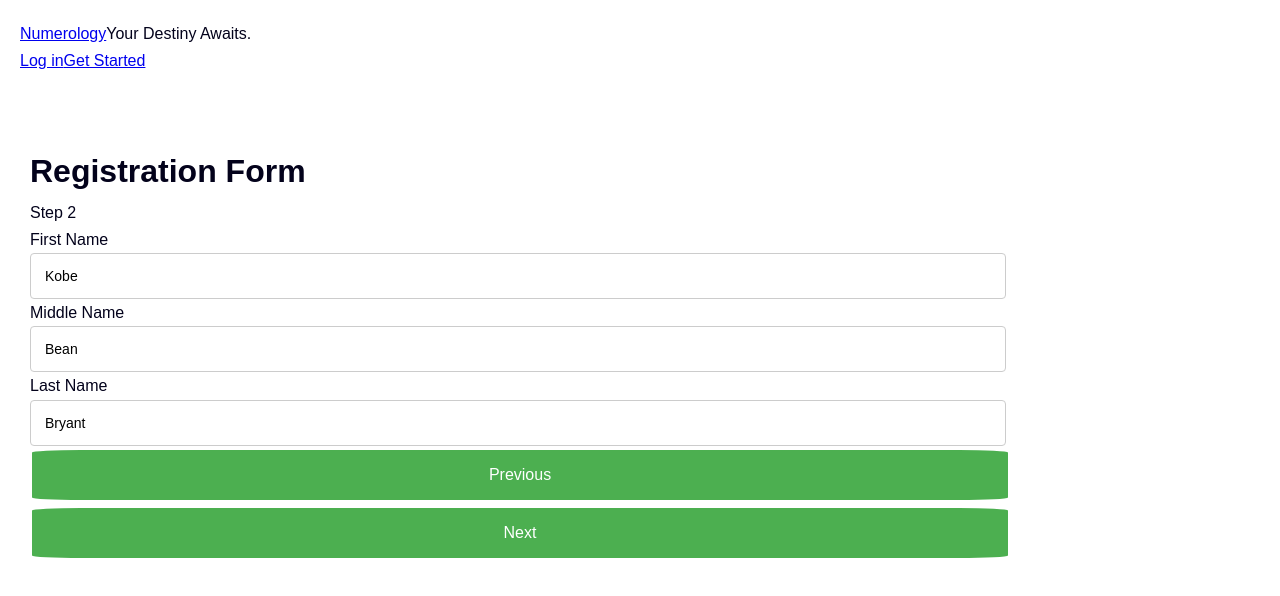
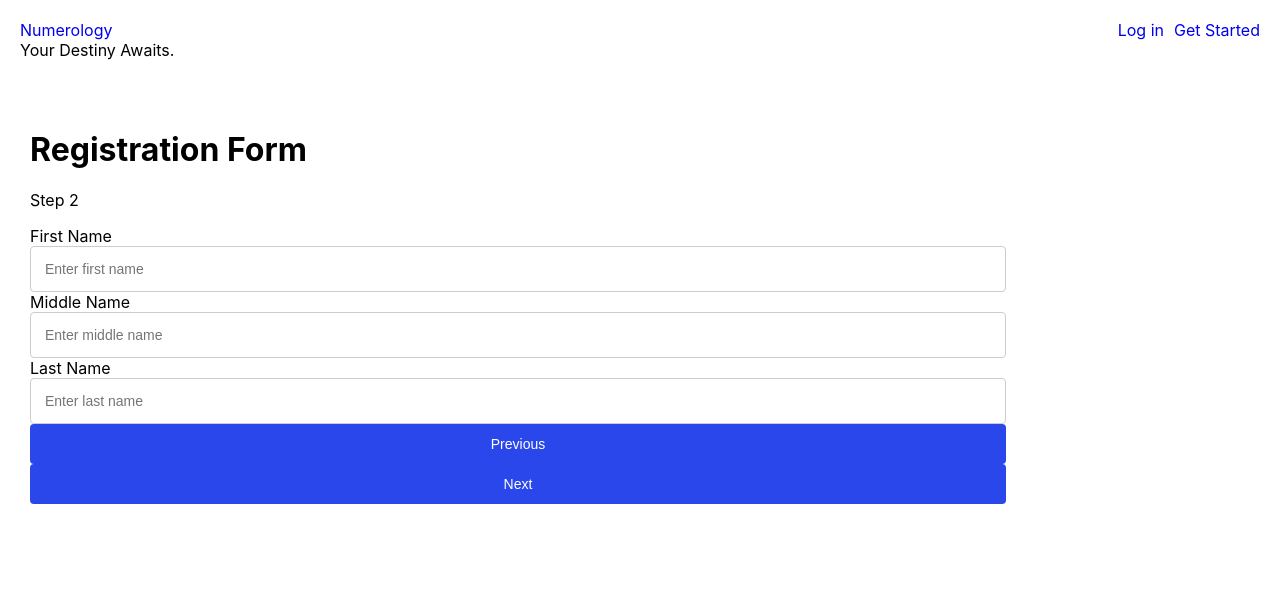
Before and after one commit to matrayu/numerology-server, a React (Create React App) app in the folder client/: page /register in a window 1280 px wide. Both pictures are taken after a click on the button "Next". Shown: the top 596 px of the page. Built offline with nearby package versions, Linux system fonts and the light colour scheme.

Commit message:
Begin styling of front end

```diff
--- a/client/src/components/Header/Header.css
+++ b/client/src/components/Header/Header.css
@@ -1,4 +1,25 @@
-.nav {
+.Header {
+    height: 40px;
+    display: flex;
+    align-items: normal;
+    justify-content: space-between;
+}
+
+.Header .group_left {
+    display: grid;
+}
+
+.Header .group_right a {
+    padding-left: 10px;
+    text-decoration: none;
+}
+
+.Header .group_left a {
+    text-decoration: none;
+}
+
+
+/* .nav {
     height: 40px;
     display: flex;
     align-items: normal;
@@ -18,6 +39,8 @@
 .nav a {
     text-decoration: none;
 }
+
+
 
 .nav__tagline--wide {
     font-size: 14px;
@@ -65,4 +88,4 @@
     .nav__tagline--wide {
         font-size: 10pt;
     }
-}
+} */
--- a/client/src/components/Header/Header.js
+++ b/client/src/components/Header/Header.js
@@ -29,7 +29,6 @@ export default class Header extends Component {
     }
 
     renderLoginLink() {
-        console.log('renderLogin')
         return (
             <div className='Header__not-logged-in'>
                 <Link to='/login'>Log in</Link>
@@ -42,9 +41,11 @@ export default class Header extends Component {
         return (
             <div>
                 <nav className='Header'>
-                    <Link to='/'>Numerology</Link>
-                    <span>Your Destiny Awaits.</span>
-                    <div className='Header__buttons'>
+                    <div className='Header group_left'>
+                        <Link to='/'>Numerology</Link>
+                        <span>Your Destiny Awaits.</span>
+                    </div>
+                    <div className='Header group_right'>
                         {TokenService.hasAuthToken()
                                 ? this.renderLogoutLink()
                                 : this.renderLoginLink()
--- a/client/src/components/HomeSplash/HomeSplash.css
+++ b/client/src/components/HomeSplash/HomeSplash.css
@@ -1,4 +1,4 @@
-html {
+/* html {
     line-height: 1.15;
     -ms-text-size-adjust: 100%;
     -webkit-text-size-adjust: 100%
@@ -17,7 +17,7 @@ article,aside,footer,header,nav,section {
     margin: 0;
     padding: 0;
     box-sizing: border-box
-}
+} */
 
 /* @media (min-width: 112.5em) {
     html {
@@ -37,24 +37,24 @@ article,aside,footer,header,nav,section {
     }
 } */
 
-body {
+/* body {
     font-family: Montserrat,sans-serif;
     font-weight: 400;
     line-height: 1.7
-}
+} */
 
-.section {
+/* .section {
     margin: 0 auto;
     position: relative;
     width: 114rem
-}
+} */
 
 /* @media (max-width: 65.625em) {
     .section {
         width:100%
     }
 } */
-
+/*
 .section--one {
     height: 100vh
 }
@@ -337,7 +337,7 @@ img {
 }
 
 .btn {
-    background-color: #4CAF50; /* Green */
+    background-color: #4CAF50;
     border: none;
     color: white;
     padding: 16px 32px;
@@ -346,7 +346,7 @@ img {
     display: inline-block;
     font-size: 16px;
     margin: 4px 2px;
-    -webkit-transition-duration: 0.4s; /* Safari */
+    -webkit-transition-duration: 0.4s;
     transition-duration: 0.4s;
     cursor: pointer;
     border-radius: 5%;
@@ -361,4 +361,4 @@ img {
 .btn--blue:hover {
     background-color: #008CBA;
     color: white;
-}
+} */
--- a/client/src/components/HomeSplash/HomeSplash.js
+++ b/client/src/components/HomeSplash/HomeSplash.js
@@ -7,7 +7,7 @@ class HomeSplash extends Component {
     render() {
 
         return (
-            <main className='main-wrapper' role="main">
+            <main className='HomeSplash' role="main">
                 <section className='section'>
                     <div>
                         <h1>What is Numerology?</h1>
--- a/client/src/components/RegStep2/RegStep2.js
+++ b/client/src/components/RegStep2/RegStep2.js
@@ -15,7 +15,7 @@ export default class RegStep2 extends Component {
                 name="first_name"
                 type="text"
                 placeholder="Enter first name"
-                value=/* {props.first_name} */"Kobe"
+                value={props.first_name}
                 onChange={props.handleChange}
             />
 
@@ -26,7 +26,7 @@ export default class RegStep2 extends Component {
                 name="middle_name"
                 type="text"
                 placeholder="Enter middle name"
-                value=/* {props.middle_name} */"Bean"
+                value={props.middle_name}
                 onChange={props.handleChange}
             />
 
@@ -37,7 +37,7 @@ export default class RegStep2 extends Component {
                 name="last_name"
                 type="text"
                 placeholder="Enter last name"
-                value=/* {props.last_name} */"Bryant"
+                value={props.last_name}
                 onChange={props.handleChange}
             />
             </div>
--- a/client/src/components/RegStep3/RegStep3.js
+++ b/client/src/components/RegStep3/RegStep3.js
@@ -14,8 +14,7 @@ export default class RegStep2 extends Component {
                     id="dob"
                     name="dob"
                     type="date"
-                    placeholder="Enter password"
-                    value="1979-08-05"
+                    //value=""
                     onChange={props.handleChange}
                 />
             </div>
--- a/client/src/routes/RegistrationPage/RegistrationPage.js
+++ b/client/src/routes/RegistrationPage/RegistrationPage.js
@@ -24,10 +24,10 @@ export default class RegistrationPage extends Component {
         password: 'Tester12#',
         confirmPassword: 'Tester12#',
         passwordMatch: '',
-        first_name: 'Kobe',
-        middle_name: 'Bean',
-        last_name: 'Bryant',
-        dob: "1979-08-05",
+        first_name: '',
+        middle_name: '',
+        last_name: '',
+        dob: '',
         error: null
     }
 
```
